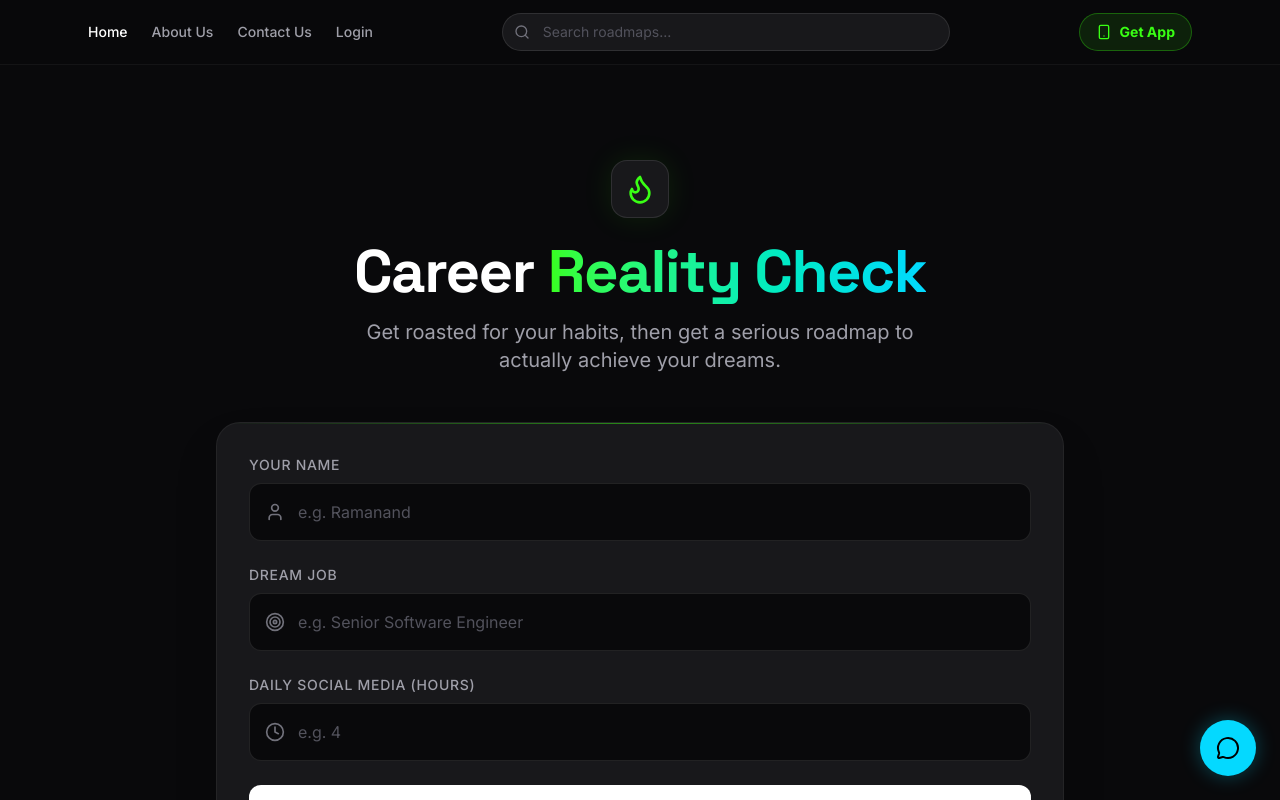
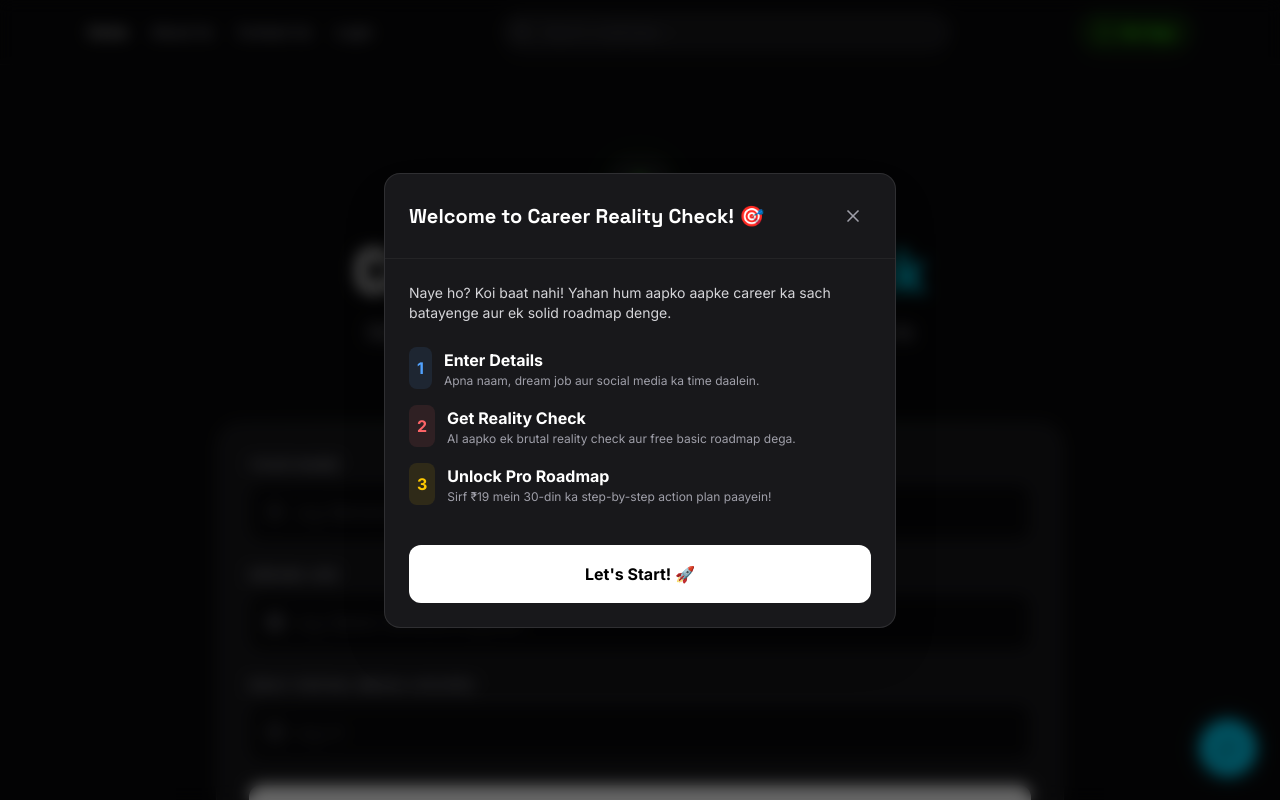
Before and after one commit to hinduramanand-blip/Carrier-check-reality-, a React (Vite) app: page / in a window 1280 px wide. Shown: the top 800 px of the page. Built offline with nearby package versions, Linux system fonts and the light colour scheme.

Commit message:
feat: Show welcome guide for new users
Display a modal on first visit to introduce the app and its features. This provides a better onboarding experience for new users.

```diff
--- a/src/App.tsx
+++ b/src/App.tsx
@@ -113,11 +113,17 @@
   const [isStandalone, setIsStandalone] = useState(false);
 
   const [apiError, setApiError] = useState<string | null>(null);
+  const [showGuide, setShowGuide] = useState(false);
 
   // Load state on mount
   useEffect(() => {
     const savedResult = localStorage.getItem('careerResult');
     const savedProStatus = localStorage.getItem('isProUnlocked');
+    const hasSeenGuide = localStorage.getItem('hasSeenGuide');
+
+    if (!hasSeenGuide) {
+      setShowGuide(true);
+    }
 
     if (savedResult) {
       try {
@@ -1293,6 +1299,54 @@
         </div>
       </Modal>
 
+      {/* Welcome Guide Modal */}
+      <Modal isOpen={showGuide} onClose={() => {
+        setShowGuide(false);
+        localStorage.setItem('hasSeenGuide', 'true');
+      }} title="Welcome to Career Reality Check! 🎯">
+        <div className="space-y-6">
+          <p className="text-zinc-300 text-sm">
+            Naye ho? Koi baat nahi! Yahan hum aapko aapke career ka sach batayenge aur ek solid roadmap denge.
+          </p>
+
+          <div className="space-y-4">
+            <div className="flex items-start gap-3">
+              <div className="p-2 bg-blue-400/10 rounded-lg shrink-0 text-blue-400 font-bold">1</div>
+              <div>
+                <p className="font-bold text-white">Enter Details</p>
+                <p className="text-xs text-zinc-400">Apna naam, dream job aur social media ka time daalein.</p>
+              </div>
+            </div>
+
+            <div className="flex items-start gap-3">
+              <div className="p-2 bg-red-400/10 rounded-lg shrink-0 text-red-400 font-bold">2</div>
+              <div>
+                <p className="font-bold text-white">Get Reality Check</p>
+                <p className="text-xs text-zinc-400">AI aapko ek brutal reality check aur free basic roadmap dega.</p>
+              </div>
+            </div>
+
+            <div className="flex items-start gap-3">
+              <div className="p-2 bg-yellow-400/10 rounded-lg shrink-0 text-yellow-400 font-bold">3</div>
+              <div>
+                <p className="font-bold text-white">Unlock Pro Roadmap</p>
+                <p className="text-xs text-zinc-400">Sirf ₹{settings.price} mein 30-din ka step-by-step action plan paayein!</p>
+              </div>
+            </div>
+          </div>
+
+          <button
+            onClick={() => {
+              setShowGuide(false);
+              localStorage.setItem('hasSeenGuide', 'true');
+            }}
+            className="w-full bg-white text-black font-bold py-4 rounded-xl hover:bg-zinc-200 transition-colors mt-4"
+          >
+            Let's Start! 🚀
+          </button>
+        </div>
+      </Modal>
+
       {/* Pro Benefits Modal */}
       <Modal isOpen={showProBenefits} onClose={() => setShowProBenefits(false)} title="Unlock Pro Version 🚀">
         <div className="space-y-6">
```
